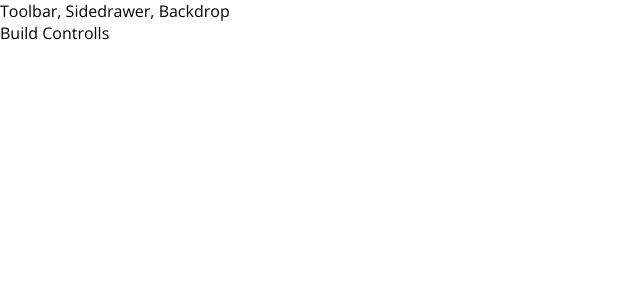
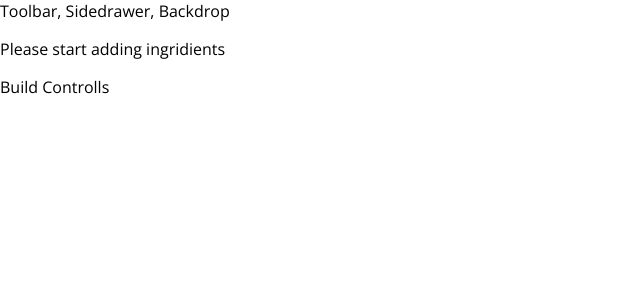
Before and after one commit to aismai/roblucci, a React app: page / in a window 1280 px wide. Shown: the top 300 px of the page, without its empty margins (0-640 px from the left). Built offline with nearby package versions, Linux system fonts and the light colour scheme.

Commit message:
add state to BurgerBuilder

```diff
--- a/src/components/Burger/Burger.js
+++ b/src/components/Burger/Burger.js
@@ -3,12 +3,26 @@
 import styles from "./Burger.css";
 import BurgerIngridient from "./BurgerIngridients/BurgerIngridient";
 
-const burger = () => {
+const burger = props => {
+  let transformedIngridients = Object.keys(props.ingridients)
+    .map(igKey => {
+      console.log(props.ingridients[igKey]);
+      return [...Array(props.ingridients[igKey])].map((_, i) => (
+        <BurgerIngridient key={igKey + i} type={igKey} />
+      ));
+    })
+    .reduce((arr, el) => {
+      return arr.concat(el);
+    }, []);
+
+  if (!transformedIngridients.length) {
+    transformedIngridients = <p>Please start adding ingridients</p>;
+  }
+  console.log(transformedIngridients);
   return (
     <div className={styles.Burger}>
       <BurgerIngridient type="bread-top" />
-      <BurgerIngridient type="cheese" />
-      <BurgerIngridient type="meat" />
+      {transformedIngridients}
       <BurgerIngridient type="bread-bottom" />
     </div>
   );
--- a/src/containers/BurgerBuilder/BurgerBuilder.js
+++ b/src/containers/BurgerBuilder/BurgerBuilder.js
@@ -4,10 +4,18 @@
 import Burger from "../../components/Burger/Burger";
 
 class BurgerBuilder extends Component {
+  state = {
+    ingridients: {
+      salad: 0,
+      cheese: 0,
+      meat: 0
+    }
+  };
+
   render() {
     return (
       <Aux>
-        <Burger />
+        <Burger ingridients={this.state.ingridients} />
         <div>Build Controlls</div>
       </Aux>
     );
```
